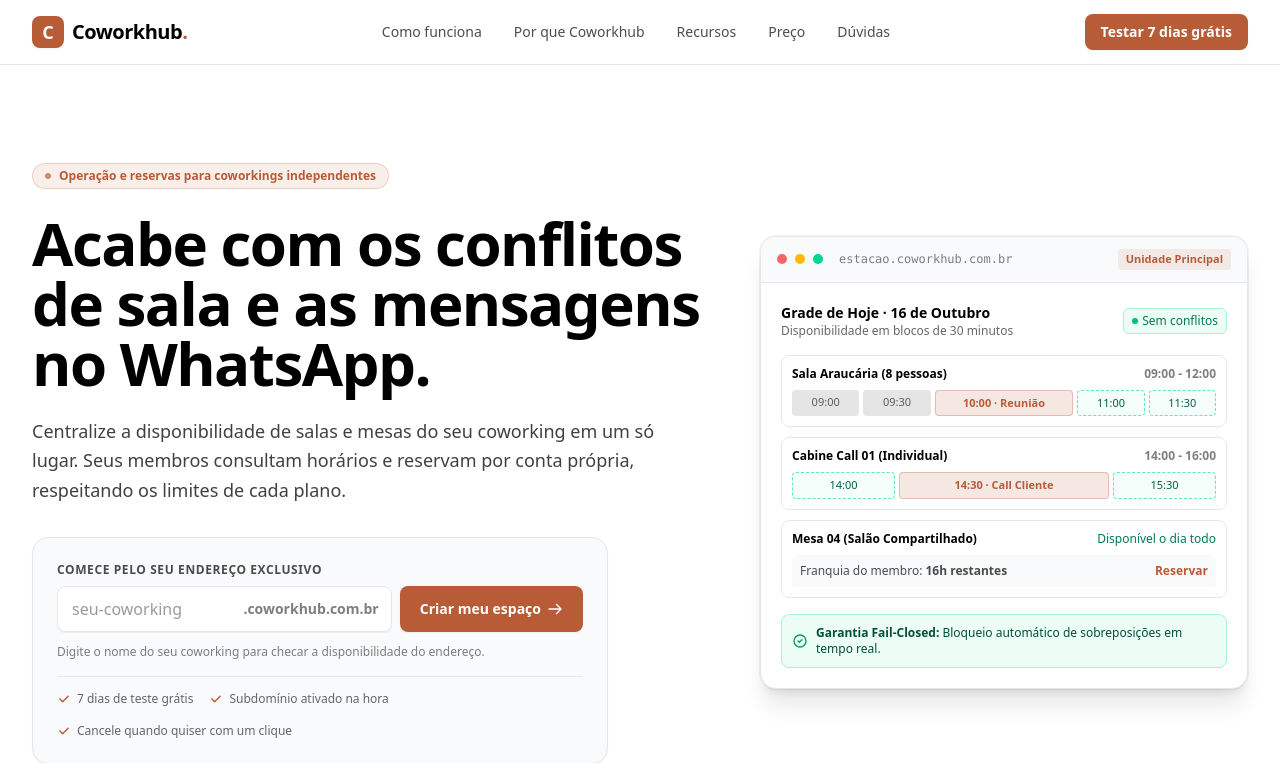
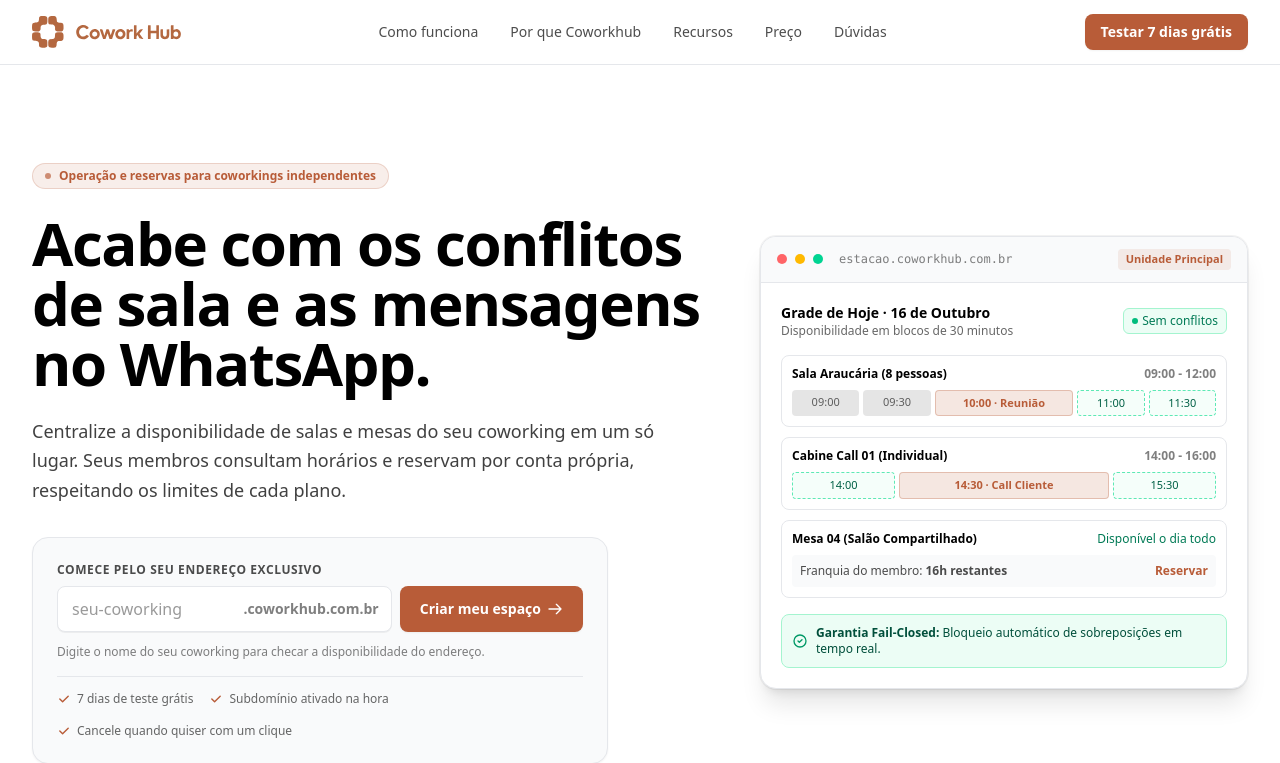
Before and after one commit to micaelsantiago/coworkhub, a Django app: page / in a window 1280 px wide. Shown: the top 763 px of the page. Run offline with Django 5.2, Linux system fonts and the light colour scheme; style sheets or scripts are compiled from the project's sources; parts of the project's set-up code (start-up, migrations or seed data) failed here and were passed over.

Commit message:
feat(ui): adicionar logotipo oficial e favicon na landing page

```diff
--- a/templates/base.html
+++ b/templates/base.html
@@ -5,6 +5,7 @@
     <meta charset="utf-8">
     <meta name="viewport" content="width=device-width, initial-scale=1">
     <title>{% block title %}Coworkhub{% endblock %}</title>
+    <link rel="icon" type="image/svg+xml" href="{% static 'images/logo.svg' %}">
     <link rel="stylesheet" href="{% static 'css/app.css' %}?v={% now 'U' %}">
     <script defer src="{% static 'js/app.js' %}?v={% now 'U' %}"></script>
   </head>
--- a/templates/pages/landing.html
+++ b/templates/pages/landing.html
@@ -1,4 +1,5 @@
 {% extends "base.html" %}
+{% load static %}
 
 {% block title %}Coworkhub · Gestão de Reservas e Espaços para Coworkings{% endblock %}
 
@@ -10,13 +11,14 @@
   <!-- ========================================================================= -->
   <header class="sticky top-0 z-40 border-b border-surface-border bg-white/95 backdrop-blur-md">
     <div class="mx-auto flex max-w-7xl items-center justify-between px-4 py-3.5 sm:px-6 lg:px-8">
-      <a href="{% url 'home' %}" class="flex items-center gap-2 group">
-        <span class="flex h-8 w-8 items-center justify-center rounded-lg bg-primary text-white font-bold text-lg shadow-xs group-hover:bg-primary-hover transition-colors">
-          C
-        </span>
-        <span class="text-xl font-bold tracking-tight text-black">
-          Coworkhub<span class="text-primary">.</span>
-        </span>
+      <a href="{% url 'home' %}" class="flex items-center group focus:outline-hidden focus:ring-2 focus:ring-primary focus:ring-offset-2 rounded-lg" aria-label="Coworkhub - Início">
+        <img
+          src="{% static 'images/logotipo-lightmode.svg' %}"
+          alt="Coworkhub"
+          class="h-7 sm:h-8 w-auto transition-opacity group-hover:opacity-90"
+          width="148"
+          height="32"
+        >
       </a>
 
       <nav class="hidden md:flex items-center gap-8 text-sm font-medium text-black/70">
@@ -669,12 +671,15 @@
   <footer class="border-t border-surface-border bg-white py-12">
     <div class="mx-auto max-w-7xl px-4 sm:px-6 lg:px-8">
       <div class="flex flex-col sm:flex-row items-center justify-between gap-6 text-sm text-black/60">
-        <div class="flex items-center gap-2">
-          <span class="flex h-6 w-6 items-center justify-center rounded bg-primary text-white font-bold text-xs">
-            C
-          </span>
-          <span class="font-bold text-black">Coworkhub</span>
-          <span>&copy; {% now "Y" %} · Todos os direitos reservados.</span>
+        <div class="flex items-center gap-3">
+          <img
+            src="{% static 'images/logotipo-lightmode.svg' %}"
+            alt="Coworkhub"
+            class="h-6 w-auto opacity-75"
+            width="111"
+            height="24"
+          >
+          <span class="text-xs">&copy; {% now "Y" %} · Todos os direitos reservados.</span>
         </div>
 
         <div class="flex items-center gap-6">
```
Also changed, not shown: tests/test_landing_page.py (+6 -3 lines), static/images/logo.svg (added), static/images/logotipo-darkmode.svg (added), static/images/logotipo-lightmode.svg (added).
